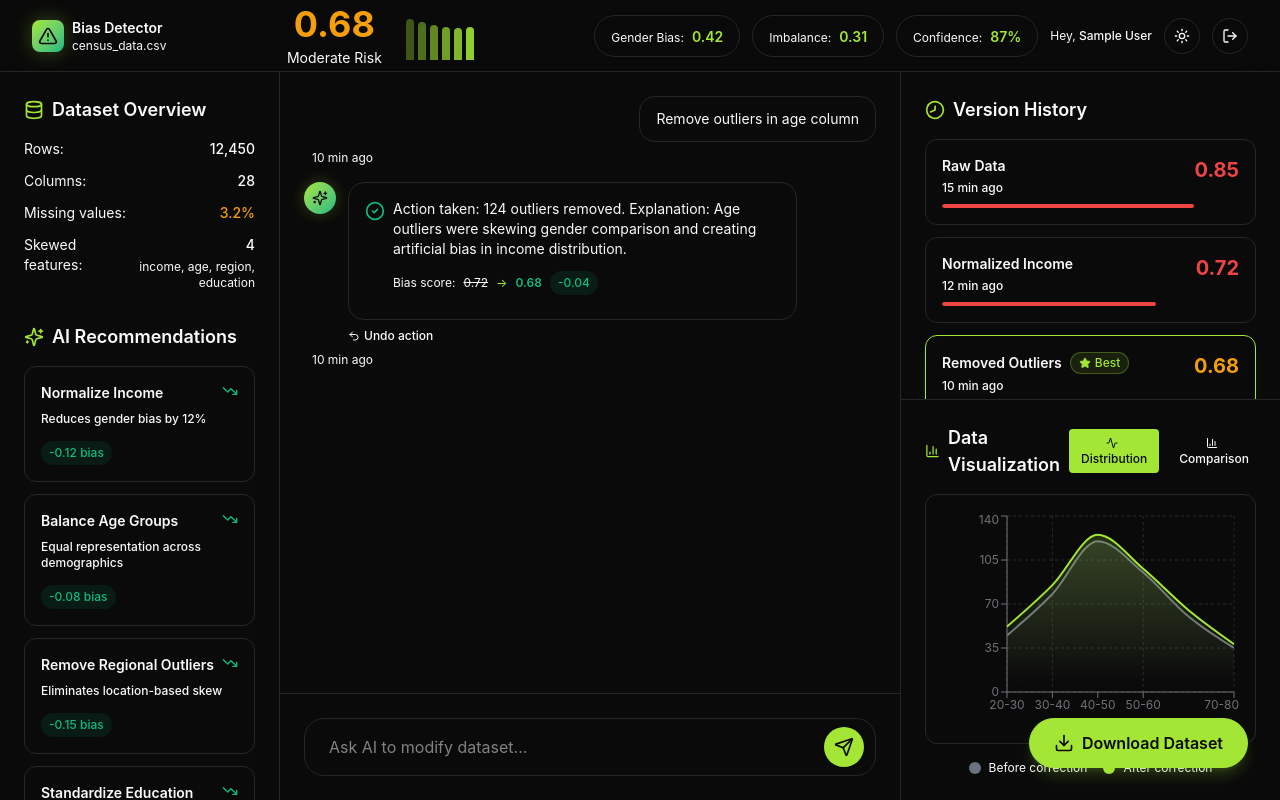
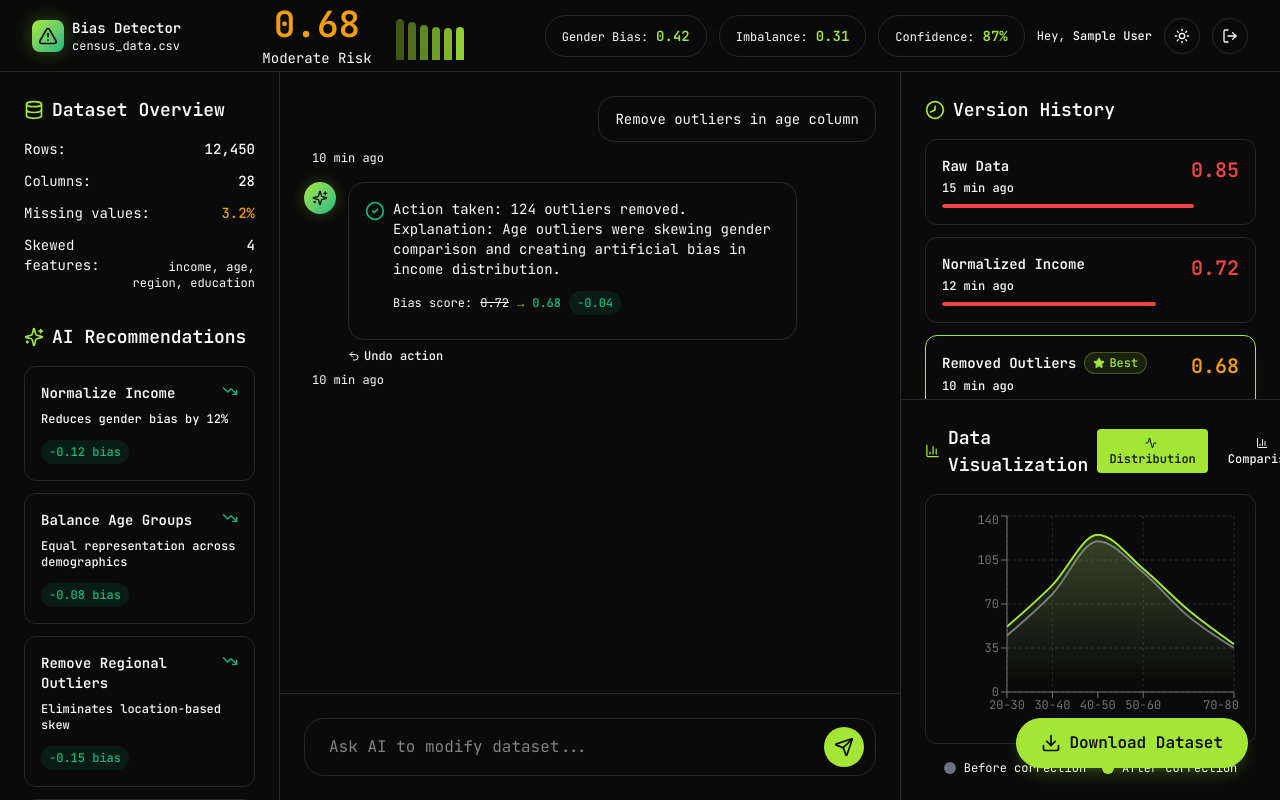
Before and after one commit to Tehman700/datapilot.ai, a React (Vite) app: page /dashboard in a window 1280 px wide. Built offline with nearby package versions, Linux system fonts and the light colour scheme; sample sign-in values are in the browser's storage.

Commit message:
Changed the Design to be simple but more animated

```diff
--- a/index.html
+++ b/index.html
@@ -4,7 +4,10 @@
     <head>
       <meta charset="UTF-8" />
       <meta name="viewport" content="width=device-width, initial-scale=1.0" />
-      <title>Dashboard Theme Design</title>
+      <title>Datapilot AI — clean data beautifully</title>
+      <link rel="preconnect" href="https://fonts.googleapis.com" />
+      <link rel="preconnect" href="https://fonts.gstatic.com" crossorigin />
+      <link href="https://fonts.googleapis.com/css2?family=Instrument+Serif:ital@0;1&family=JetBrains+Mono:wght@400;500;600&display=swap" rel="stylesheet" />
       <style>html, body { height: 100%; margin: 0; } #root { height: 100%; }</style>
     </head>
 
--- a/src/styles/fonts.css
+++ b/src/styles/fonts.css
@@ -0,0 +1,8 @@
+body,
+html {
+  font-family: 'JetBrains Mono', ui-monospace, SFMono-Regular, monospace;
+}
+
+.font-display {
+  font-family: 'Instrument Serif', Georgia, serif;
+}
```
